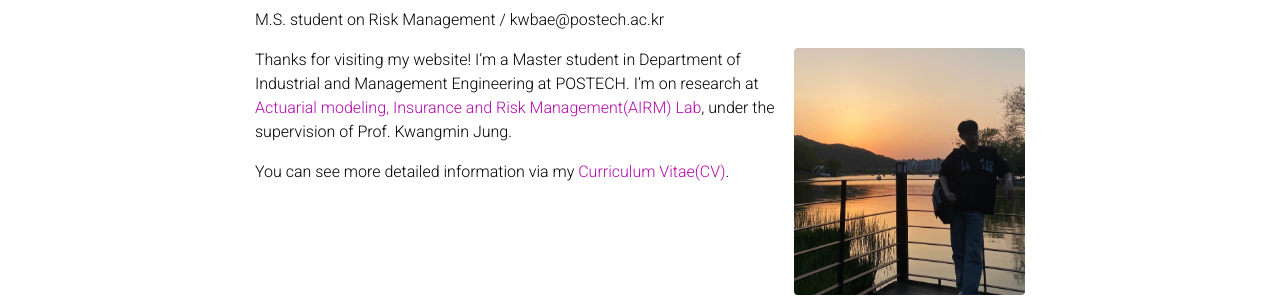
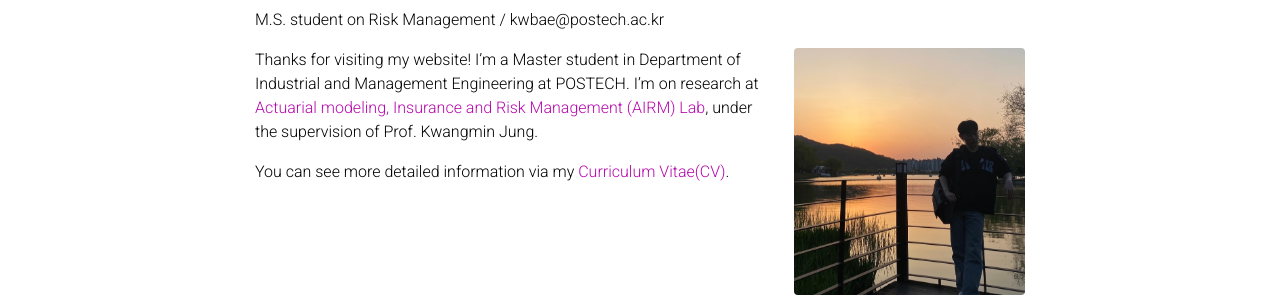
Before and after one commit to kwoongbae/kwoongbae.github.io, a Jekyll site: the page built from _pages/about.md, in a window 1280 px wide and 1297 px high. Shown: the part 153-450 px from the top of the window. Built offline with Jekyll 4.4.1, drawn with Linux system fonts in a browser that asks for light colours; full-size pictures stand in for the smaller copies a plugin makes; comment, search, counter and statistics services are not loaded; a style sheet for code colours, icons or effects is not loaded.

```diff
--- a/_pages/about.md
+++ b/_pages/about.md
@@ -14,9 +14,9 @@ news: true  # includes a list of news items
 selected_papers: true # includes a list of papers marked as "selected={true}"
 social: true  # includes social icons at the bottom of the page
 ---
-Thanks for visiting my website! I'm a Master student in Department of Industrial and Management Engineering at POSTECH. I'm on research at [Actuarial modeling, Insurance and Risk Management(AIRM) Lab](https://airm.postech.ac.kr/), under the supervision of Prof. Kwangmin Jung.
+Thanks for visiting my website! I'm a Master student in Department of Industrial and Management Engineering at POSTECH. I'm on research at [Actuarial modeling, Insurance and Risk Management (AIRM) Lab](https://airm.postech.ac.kr/), under the supervision of Prof. Kwangmin Jung.
 
-You can see more detailed information via my [Curriculum Vitae(CV)](../assets/pdf/CV_K,Bae.pdf).
+You can see more detailed information via my [Curriculum Vitae(CV)](../assets/pdf/CV_K_Bae.pdf).
 
 <br>
 <br>
```
